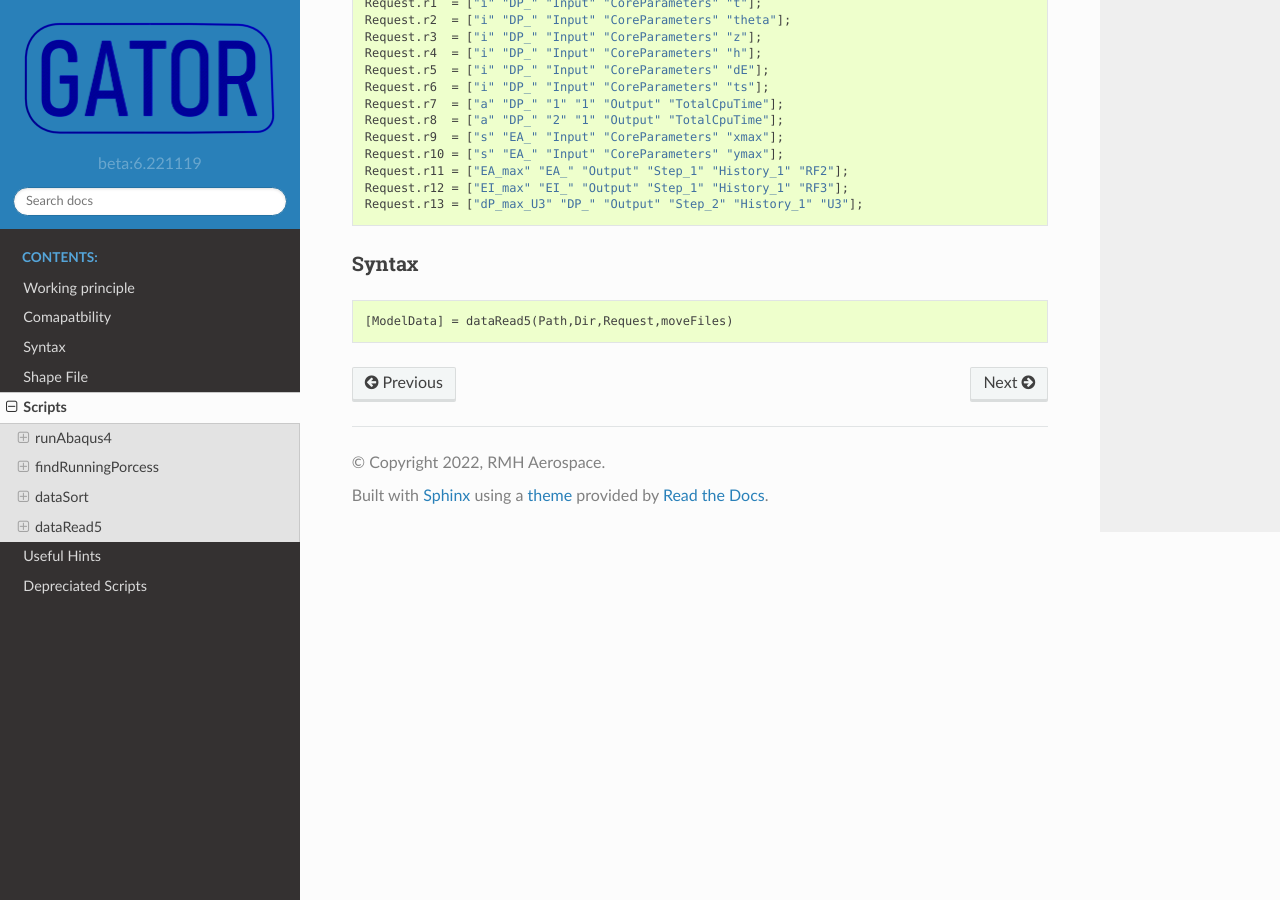
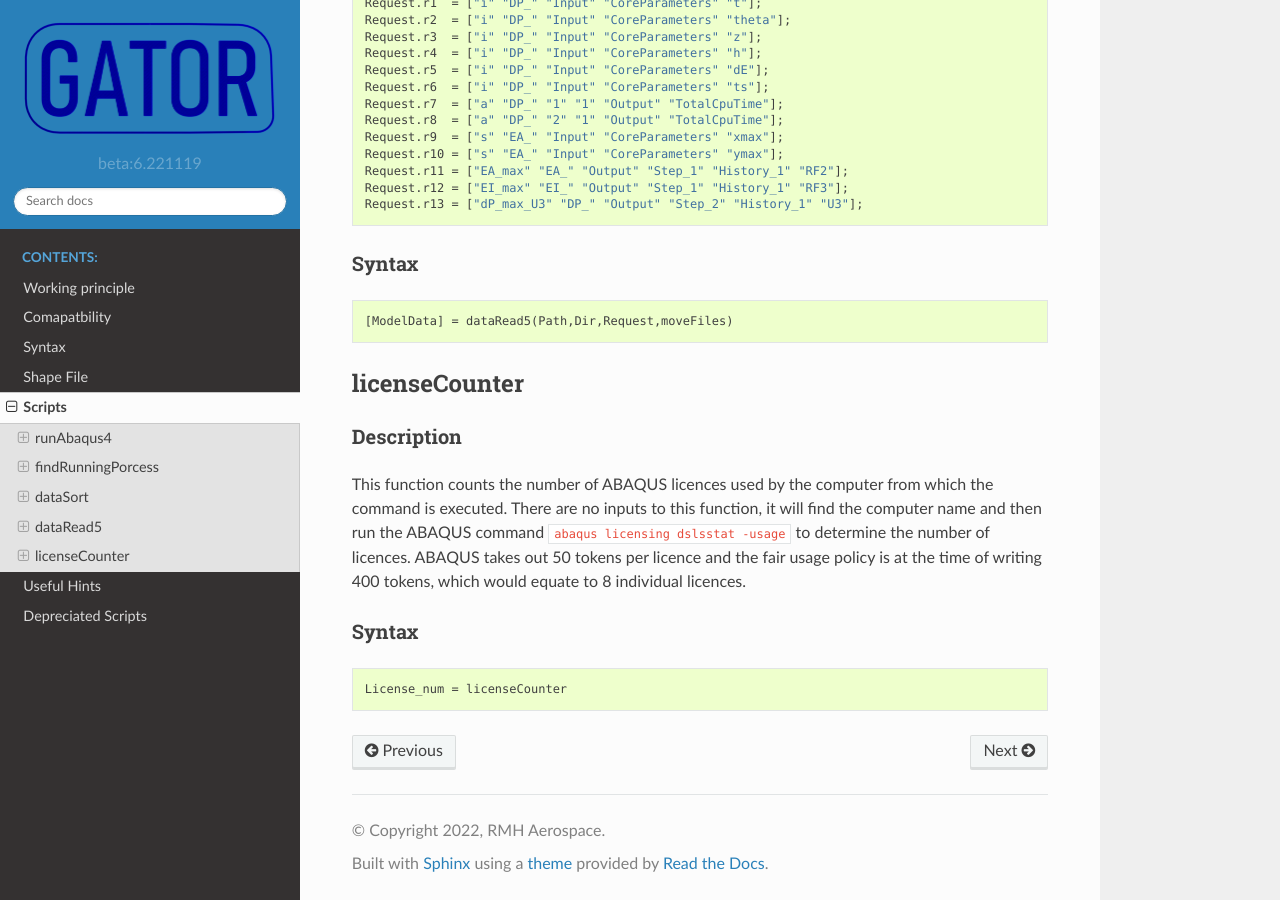
Before and after one commit to aq18507/GATORdocs, a Sphinx documentation site: the page built from doc/Scripts.rst, in a window 1280 px wide and 900 px high, scrolled down 3588 px. Built offline with Sphinx 7.4.7 and the Read the Docs theme 2.0.0, drawn with Linux system fonts in a browser that asks for light colours.

Commit message:
docs: update Scripts.rst

```diff
--- a/doc/Scripts.rst
+++ b/doc/Scripts.rst
@@ -138,3 +138,19 @@ Syntax
 .. code-block:: matlab
 
     [ModelData] = dataRead5(Path,Dir,Request,moveFiles)
+
+
+licenseCounter
+--------------
+
+Description
++++++++++++
+
+This function counts the number of ABAQUS licences used by the computer from which the command is executed. There are no inputs to this function, it will find the computer name and then run the ABAQUS command ``abaqus licensing dslsstat -usage`` to determine the number of licences. ABAQUS takes out 50 tokens per licence and the fair usage policy is at the time of writing 400 tokens, which would equate to 8 individual licences.
+
+Syntax
+++++++
+
+.. code-block:: matlab
+
+    License_num = licenseCounter
```
